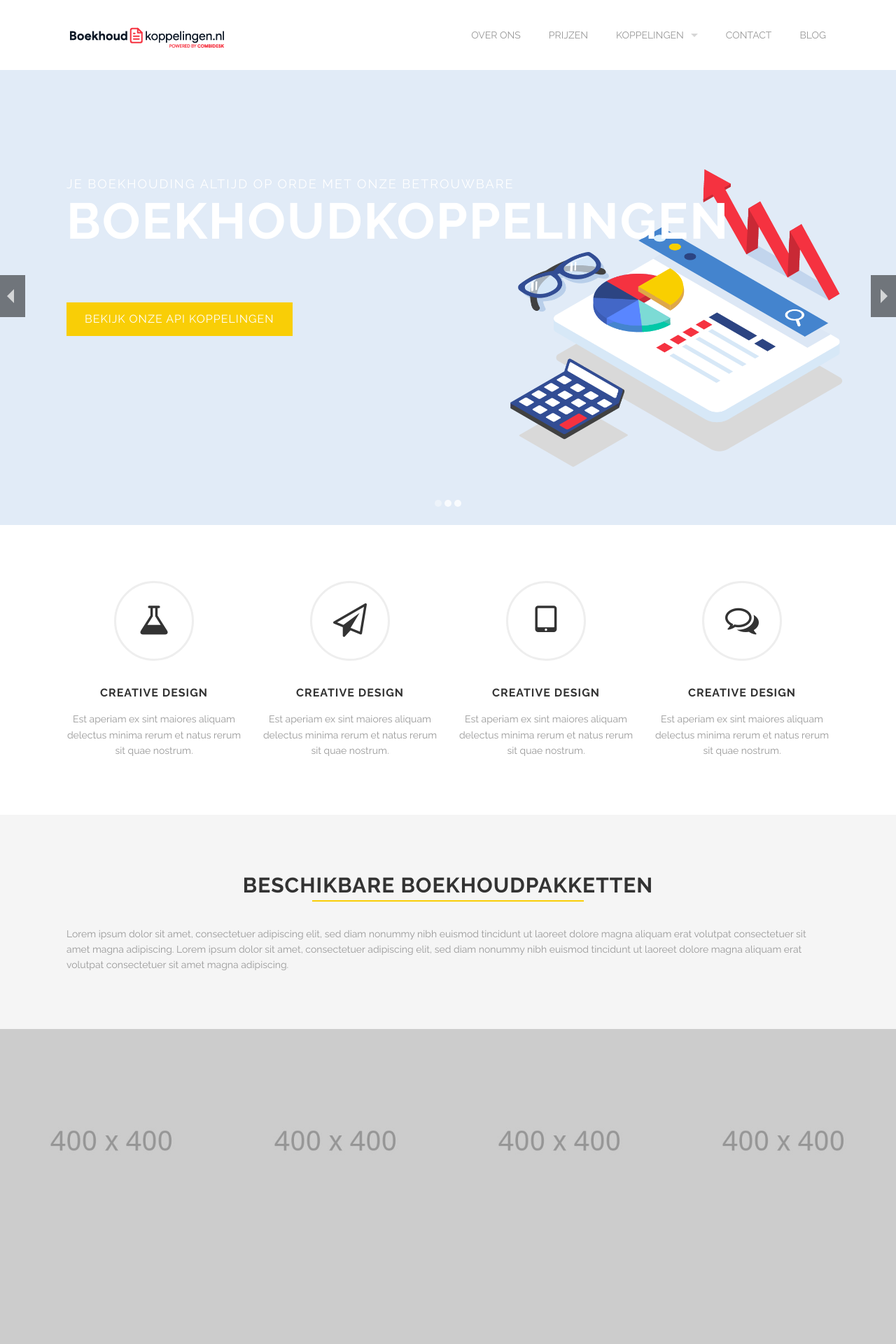
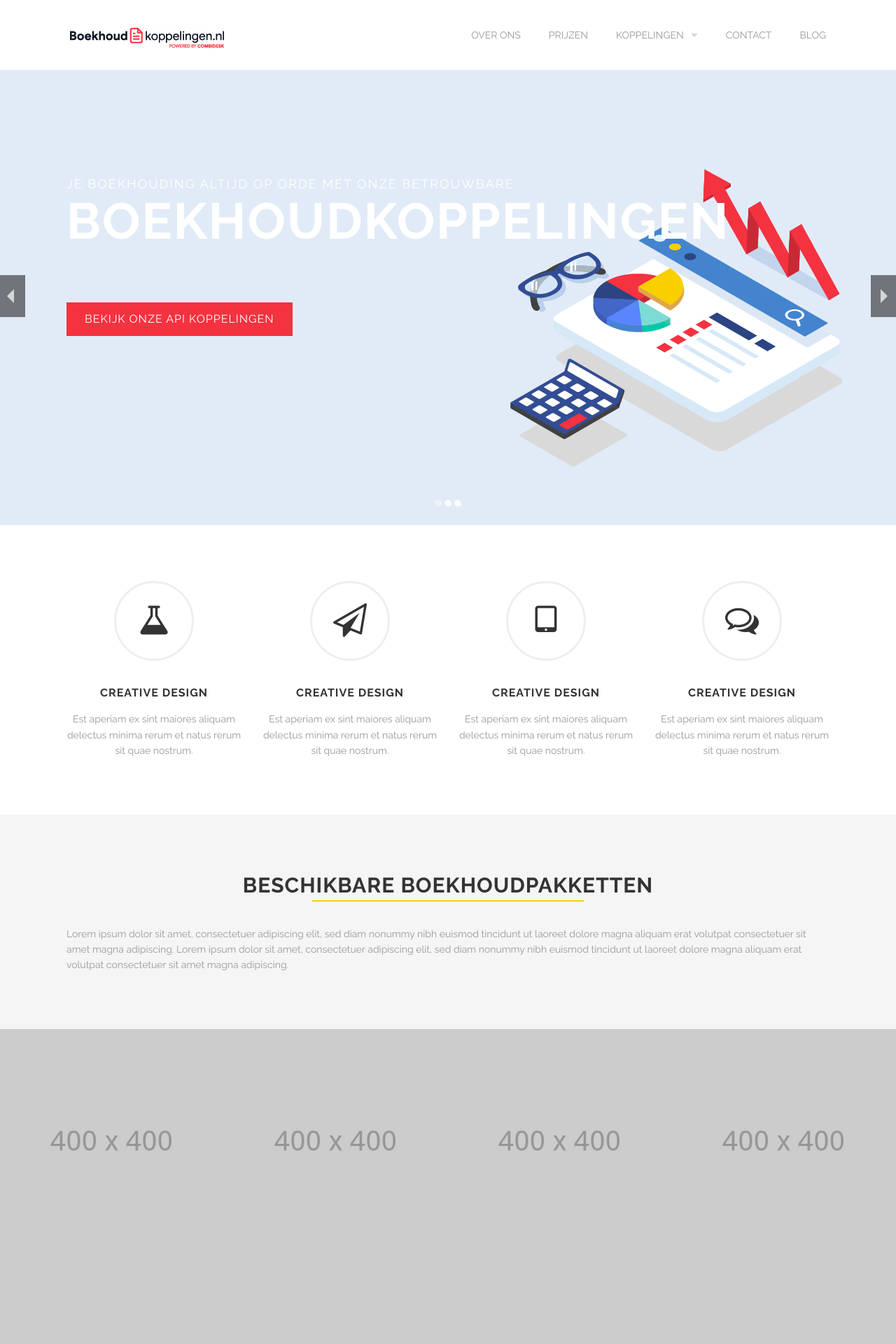
Before and after one commit to Combidesk/combidesk.github.io, a Jekyll site: the page built from index.html, in a window 1280 px wide. Shown: the top 1920 px of the page at 70% size. Built offline with Jekyll 4.4.1, drawn with Linux system fonts in a browser that asks for light colours.

Commit message:
Update style.css
CTA button color change

```diff
--- a/css/style.css
+++ b/css/style.css
@@ -779,8 +779,8 @@ ul.shortcode-list i {
   text-transform: uppercase;
   letter-spacing: 1px;
   color: #fff;
-  background: #F9CE06;
-  border: 2px solid #F9CE06;
+  background: #F53240;
+  border: 2px solid #F53240;
 }
 
 .button:hover {
```
